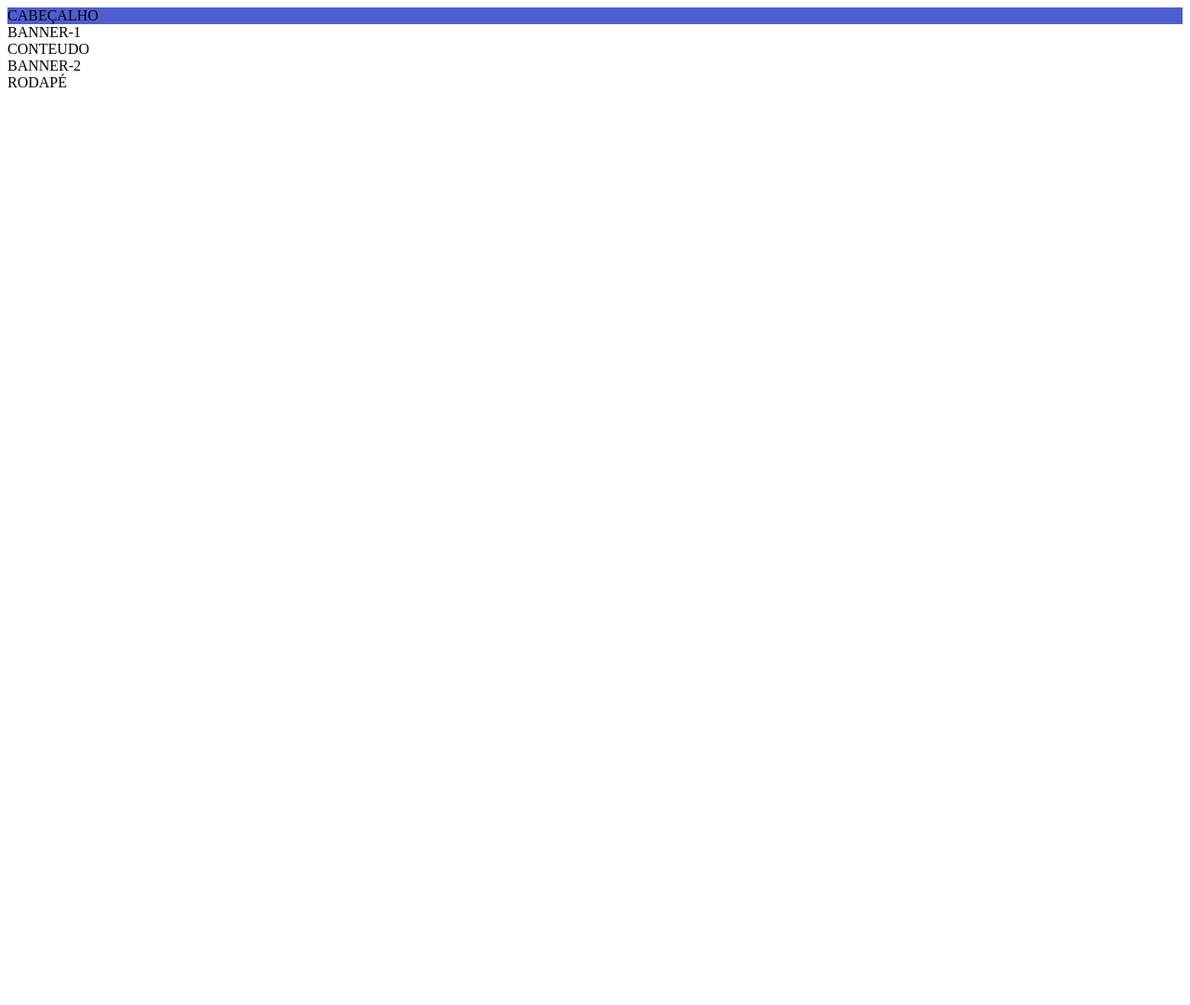
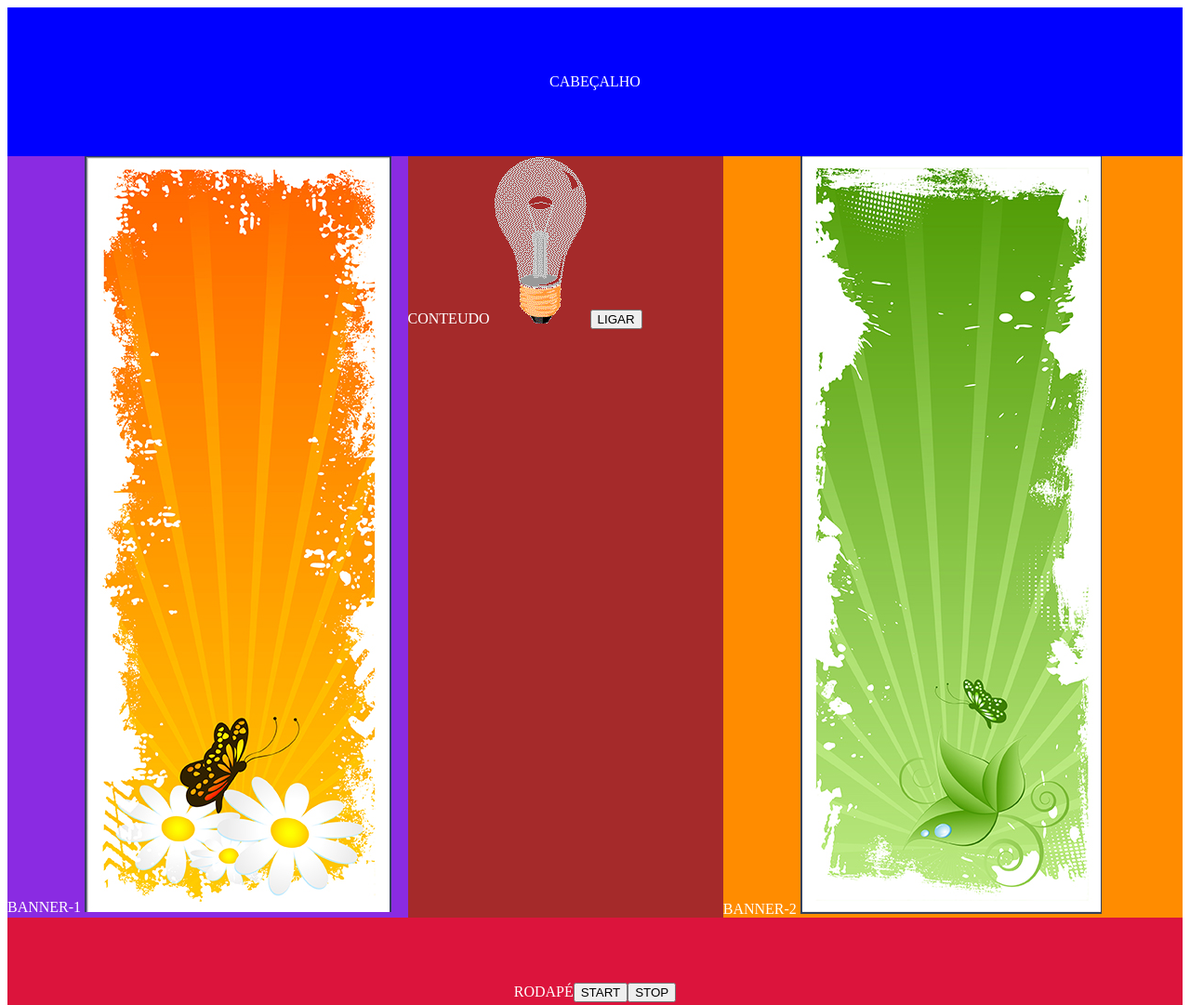
Before and after one commit to 1ESPF-2023/rm97830, a plain HTML site: page layout-cores.html in a window 1280 px wide. Shown: the top 1081 px of the page at 93% size. Before the commit the page ends 800 px from the top, so only its background shows below. Drawn offline with Linux system fonts and the light colour scheme.

Commit message:
Alterações

```diff
--- a/css/style.css
+++ b/css/style.css
@@ -10,7 +10,7 @@
 
 .container{
     display: flex;
-    height: 60vh;
+    height: auto;
 }
 
 .banner-1{
--- a/js/script.js
+++ b/js/script.js
@@ -23,26 +23,92 @@
 //setTimeOut
 //setInterval
 //Random
-//Math.Ceil
-//Math.Random
-//Math.Floor
+//Math.Ceil arredonda os números pra cima
+//Math.Random gera um número aleatório entre 0 e 1
+//Math.Floor arredonda os números pra baixo
+//Math.Round arredonda os números aleatoriamente
 
-let tmp = "";
+//let tmp = "";
 
-function mudarCor() {
-    let r = 0;
-    let g = 0;
-    let b = 0;
+//function mudarCor() {
 
-    r = Math.round(Math.random()*255);
-    g = Math.round(Math.random()*255);
-    b = Math.round(Math.random()*255);
+//    let r = 0;
+//    let g = 0;
+//    let b = 0;
 
-    const cabecalho = document.querySelector(".cabecalho");
-    cabecalho.style.backgroundColor = `rgb(${r},${g},${b})`;
+//    r = Math.round(Math.random() * 255);
+//    g = Math.round(Math.random() * 255);
+//    b = Math.round(Math.random() * 255);
 
-    tmp = setTimeout(mudarCor, 5000);
+//    const cabecalho = document.querySelector(".cabecalho");
+//    cabecalho.style.backgroundColor = `rgb(${r},${g},${b})`;
 
-}
+//    tmp = setTimeout(mudarCor, 1000);
 
-mudarCor();
+// }
+
+//mudarCor();
+
+// Maneira mais longa de fazer:
+//function mudaBanner() {
+
+//    const imgElement1 = document.querySelector(".banner-1 img");
+//    let num = Math.ceil(Math.random() * 3);
+//    imgElement1.src = "./img/banner-lateral-"+num+".png";
+//    setTimeout(mudaBanner2, 2000);
+
+//}
+
+//function mudaBanner2() {
+
+//    const imgElement2 = document.querySelector(".banner-2 img");
+//    let num = Math.ceil(Math.random() * 3);
+//    imgElement2.src = "./img/banner-lateral-"+num+".png";
+//    setTimeout(mudaBanner, 2000);
+
+//}
+
+//mudaBanner();
+
+// Fazendo em apenas uma função
+//function mudaBanner() {
+
+//    const imgElement1 = document.querySelector(".banner-1 img");
+//    let num = Math.ceil(Math.random() * 3);
+//    imgElement1.src = "./img/banner-lateral-"+num+".png";
+
+//    const imgElement2 = document.querySelector(".banner-2 img");
+//    num = Math.ceil(Math.random() * 3);
+//    imgElement2.src = "./img/banner-lateral-"+num+".png";
+
+//    setTimeout(mudaBanner, 2000);
+
+//}
+
+//mudaBanner();
+
+const botao = document.querySelector("button");
+
+botao.addEventListener("click", function(){
+
+    if(this.textContent = "LIGAR"){
+        const imgElement = document.querySelector("img[alt='Luz Desligada']");
+        imgElement.src = "./img/pic_bulbon.gif";
+        imgElement.alt = "Luz Ligada";
+        this.textContent = "DESLIGAR";
+    }else{
+        const imgElement = document.querySelector("img[alt='Luz Ligada']");
+        imgElement.src = "./img/pic_bulboff.gif";
+        imgElement.alt = "Luz Desligada";
+        this.textContent = "LIGAR";
+    }
+});
+
+// Estudar em casa querySelectorAll
+// Exercício:
+
+//const botoes = document.querySelectorAll("button");
+
+//botoes.forEach( (botao)=>{
+//    botao
+//} );
--- a/layout-cores.html
+++ b/layout-cores.html
@@ -7,7 +7,7 @@
     <title> Functions </title>
 
     <script src="./js/script.js" defer></script>
-    <link rel="stylesheet" href="./css/estilo.css">
+    <link rel="stylesheet" href="./css/style.css">
 
 </head>
 <body>
@@ -19,17 +19,25 @@
     <div class="container">
         <aside class="banner-1">
             <span> BANNER-1 </span>
+            <img src="./img/banner-lateral-1.png" alt="Banner">
         </aside>
+
         <section class="conteudo">
             <span> CONTEUDO </span>
+            <img src="./img/pic_bulboff.gif" alt="Luz Desligada">
+            <button>LIGAR</button>
         </section>
+
         <aside class="banner-2">
             <span> BANNER-2 </span>
+            <img src="./img/banner-lateral-2.png" alt="Banner">
         </aside>
     </div>
 
     <footer class="rodape">
         <span> RODAPÉ </span>
+        <button onclick="mudarCor()"> START </button>
+        <button onclick="clearTimeout(tmp)"> STOP </button>
     </footer>
 
 </body>
```
Also changed, not shown: img/pic_bulboff.gif (added), img/pic_bulbon.gif (added).
